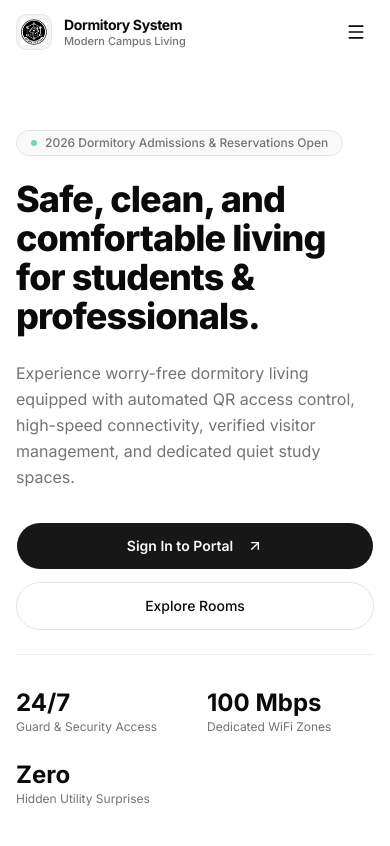
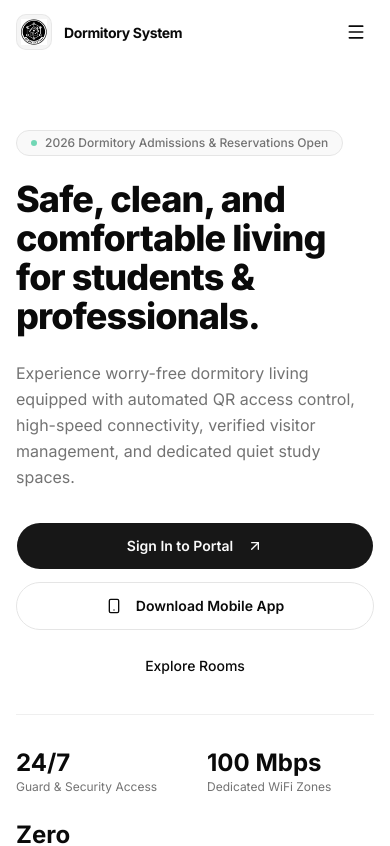
Before and after one commit to Shikaze07/Dormitory-Management-System, a Next.js app: page / in a window 390 px wide. Shown: the top 846 px of the page. Built offline with nearby package versions, Linux system fonts and the light colour scheme.

Commit message:
Add Download Mobile App APK button and package in public directory

```diff
--- a/app/page.tsx
+++ b/app/page.tsx
@@ -24,6 +24,8 @@ import {
   ArrowUpRight,
   BedDouble,
   BookOpen,
+  Download,
+  Smartphone,
 } from 'lucide-react';
 import { Button } from '@/components/ui/button';
 
@@ -149,11 +151,10 @@ export default function DormitoryLandingPage() {
     <div className="min-h-screen bg-background text-foreground antialiased selection:bg-foreground selection:text-background">
       {/* Top Navbar */}
       <header
-        className={`fixed top-0 left-0 right-0 z-50 transition-all duration-300 ${
-          scrolled
+        className={`fixed top-0 left-0 right-0 z-50 transition-all duration-300 ${scrolled
             ? 'bg-background/85 backdrop-blur-md border-b border-border shadow-xs'
             : 'bg-transparent'
-        }`}
+          }`}
       >
         <div className="mx-auto flex h-16 max-w-7xl items-center justify-between px-4 sm:px-6 lg:px-8">
           {/* Brand */}
@@ -176,7 +177,7 @@ export default function DormitoryLandingPage() {
                 Dormitory System
               </span>
               <span className="text-[11px] font-medium text-muted-foreground block -mt-0.5">
-                Modern Campus Living
+
               </span>
             </div>
           </button>
@@ -211,6 +212,16 @@ export default function DormitoryLandingPage() {
 
           {/* Actions */}
           <div className="hidden md:flex items-center gap-3">
+            <a href="/dormitory.apk" download="dormitory.apk">
+              <Button
+                variant="outline"
+                size="sm"
+                className="rounded-full px-4 font-semibold border-border hover:bg-muted"
+              >
+                <Download className="mr-1.5 h-3.5 w-3.5 text-foreground" />
+                Download App
+              </Button>
+            </a>
             <Link href="/login">
               <Button
                 variant="default"
@@ -262,7 +273,13 @@ export default function DormitoryLandingPage() {
                 Contact
               </button>
             </div>
-            <div className="pt-2">
+            <div className="pt-2 flex flex-col gap-2">
+              <a href="/dormitory.apk" download="dormitory.apk" className="w-full">
+                <Button variant="outline" className="w-full rounded-full font-semibold">
+                  <Download className="mr-2 h-4 w-4" />
+                  Download Mobile App (.APK)
+                </Button>
+              </a>
               <Link href="/login" className="block w-full">
                 <Button className="w-full rounded-full font-semibold">
                   Log In
@@ -303,11 +320,21 @@ export default function DormitoryLandingPage() {
                     <ArrowUpRight className="ml-2 h-4 w-4" />
                   </Button>
                 </Link>
+                <a href="/dormitory.apk" download="dormitory.apk" className="w-full sm:w-auto">
+                  <Button
+                    size="lg"
+                    variant="outline"
+                    className="h-12 rounded-full px-7 font-semibold w-full hover:bg-muted/60"
+                  >
+                    <Smartphone className="mr-2 h-4 w-4 text-foreground" />
+                    Download Mobile App
+                  </Button>
+                </a>
                 <Button
                   size="lg"
-                  variant="outline"
+                  variant="ghost"
                   onClick={() => scrollTo('rooms')}
-                  className="h-12 rounded-full px-8 w-full sm:w-auto hover:bg-muted/60"
+                  className="h-12 rounded-full px-6 w-full sm:w-auto hover:bg-muted/60"
                 >
                   Explore Rooms
                 </Button>
@@ -581,16 +608,19 @@ export default function DormitoryLandingPage() {
                   Already registered? Sign in to manage your room assignment, scan logs, and visitor requests.
                 </p>
 
-                <div className="mt-8 flex flex-col sm:flex-row gap-4 items-center">
+                <div className="mt-8 flex flex-col sm:flex-row gap-3 items-center">
                   <Link href="/login" className="w-full sm:w-auto">
                     <Button size="lg" className="rounded-full px-8 font-semibold w-full">
                       Proceed to Log In
                       <ArrowUpRight className="ml-2 h-4 w-4" />
                     </Button>
                   </Link>
-                  <span className="text-xs text-muted-foreground text-center sm:text-left">
-                    Direct access for Residents, Security Guards, and Dormitory Administrators.
-                  </span>
+                  <a href="/dormitory.apk" download="dormitory.apk" className="w-full sm:w-auto">
+                    <Button size="lg" variant="outline" className="rounded-full px-6 font-semibold w-full">
+                      <Download className="mr-2 h-4 w-4" />
+                      Download Android App
+                    </Button>
+                  </a>
                 </div>
               </div>
             </div>
```
Also changed, not shown: 1 other file (tests, documents, lock files or other folders).
